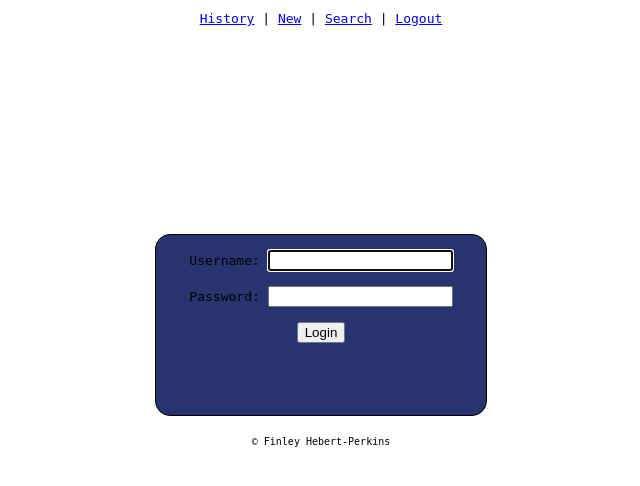
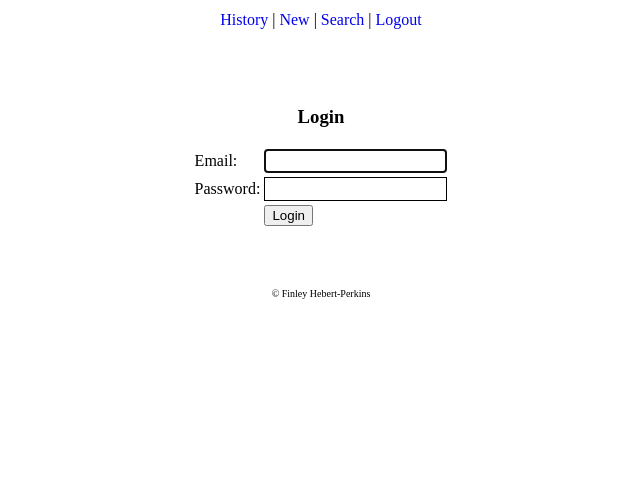
Before and after one commit to fhebert-perkins/ResourceTracker, a Flask app: template templates/login.html in a window 1280 px wide. Shown: the top 486 px of the page, without its empty margins (319-959 px from the left). Run offline with Flask 2, Linux system fonts and the light colour scheme; the template is opened without the code that fills it, so the values that code supplies are empty; the visitor is signed in with stand-in values (Sample User, id 1).

Commit message:
login and setup working

```diff
--- a/app.py
+++ b/app.py
@@ -5,29 +5,38 @@ from models import db, bcrypt, User, Transaction, TransactionType
 from functools import wraps
 
 app = Flask(__name__) # initiates flask webapp
+app.config['SQLALCHEMY_DATABASE_URI'] = 'sqlite:///test.db'
 db.init_app(app)
 bcrypt.init_app(app)
+
 
 def login_required(f):
     @wraps(f)
     def decorated_function(*args, **kwargs):
-        if session.get("logged_in") is None:
+        if not session.get("logged_in"):
+            print("Logged in")
             return redirect(url_for('login', next=request.url))
-        return f(*args, **kwargs)
+        else:
+            return f(*args, **kwargs)
     return decorated_function
 
-def admin_required(f):
-    @wraps(f)
+def admin_required(h):
+    @wraps(h)
     def decorated_function(*args, **kwargs):
         if not User.query.filter_by(email=session.get("email")).first().isAdmin:
             abort(405)
         elif session.get("logged_in") is None:
             return redirect(url_for('login', next=request.url))
-        return f(*args, **kwargs)
+        return h(*args, **kwargs)
     return decorated_function
 
 @app.route('/')
 def root():
+    try:
+        if len(User.query.all()) == 0:
+            return redirect(url_for("setup"))
+    except:
+        return redirect(url_for("setup"))
     return redirect(url_for('addtrans')) # if / is served, redirects webbrowser to the add transaction page
 
 @app.route('/search')
@@ -52,16 +61,17 @@ def login():
         if request.method == "POST":
             try:
                 user = User.query.filter_by(email=request.form["email"]).first() # get user that is
-                yield user.login(request.form["password"])
-                session["logged_in"]= True
+                assert user.login(request.form["password"])
+                session["logged_in"] = True
                 session["email"] = user.email
                 return redirect(url_for("addtrans"))
-            except:
+            except AssertionError:
                 error = "Incorrect Username or Password"
                 return render_template('login.html', error=error)
         else:
             return render_template('login.html', error=error)
-    return redirect(url_for('addtrans'))
+    else:
+        return redirect(url_for('addtrans'))
 
 @app.route('/logout') # This can stay the same
 @login_required
@@ -72,7 +82,7 @@ def logout():
     return redirect(url_for('login'))
 
 @app.route('/newuser', methods=['GET', 'POST'])
-@admin_required
+#@admin_required
 def newuser():
     return "NYI"
 
@@ -82,7 +92,7 @@ def listusers():
     return "NYI"
 
 @app.route('/admin', methods=['GET', 'POST'])
-@admin_required
+#@admin_required
 def admin():
     return "NYI"
 
@@ -90,6 +100,25 @@ def admin():
 def favicon():
     return send_from_directory(os.path.join(app.root_path, 'static'),'favicon.ico', mimetype='image/vnd.microsoft.icon')
 
+@app.route("/setup", methods=["POST", "GET"])
+def setup():
+    if len(User.query.all()) != 0:
+        abort(404)
+    elif request.method == "POST":
+        if request.form["password"] == request.form["passwordAgain"]:
+            user = User(email=request.form["email"], password=request.form["password"], isAdmin=True)
+            db.session.add(user)
+            db.session.commit()
+            return redirect(url_for("login"))
+        else:
+            flash("Passwords do not match")
+            return render_template("setup.html")
+    else:
+        return render_template("setup.html")
+
+
 if __name__ == '__main__':
+    with app.app_context():
+        db.create_all()
     app.secret_key = os.urandom(16)
     app.run(debug=True)
--- a/models.py
+++ b/models.py
@@ -1,6 +1,6 @@
+from datetime import datetime
 from flask.ext.sqlalchemy import SQLAlchemy
 from flask.ext.bcrypt import Bcrypt
-from datetime import datetime
 
 db = SQLAlchemy()
 bcrypt = Bcrypt()
--- a/static/style.css
+++ b/static/style.css
@@ -1,74 +1,13 @@
-#loginbox{
-    border: 1px solid black;
-    border-radius: 15px;
-    width: 300px;
-    height: 150px;
-    padding: 15px;
-    background-color: #273470;
-    margin:0 auto;
-    margin-top: 200px;
-    vertical-align: middle;
-    text-align: center;
+input[type=text], input[type=password] {
+    border : 1px black solid;
+    height: 20px;
+    padding-left: 2px;
 }
-#loginbutton{
-    width:100px;
+
+a {
+    text-decoration: none;
 }
-.footer{
-    text-align: center;
-    font-family: monospace;
-    color: #8D8D8D;
-    height: 100px;
-    width: 100%;
-    position: absolute;
-    bottom: 0;
+
+.center {
+    text-align: -webkit-center;
 }
-body{
-    font-family: monospace;
-}
-#top{
-    width: 650px;
-    border-bottom: solid 1px black;
-    padding-left: 30px;
-}
-#inputs{
-    width: 50;
-}
-div#top td{
-    text-align: right;
-}
-#bottom td{
-    text-align: right;
-}
-#history{
-    border: solid 2px black;
-    height: 100px;
-    width: 650px;
-    text-align: center;
-    display: block;
-}
-#history td#name{
-    border-right: solid 1px black;
-    height: 15px;
-    width: 165px;
-    text-align: center;
-}
-#history td#serial{
-    border-right: solid 1px black;
-    height: 15px;
-    width: 165px;
-    text-align: center;
-}
-#history td#date{
-    border-right: solid 1px black;
-    height: 15px;
-    width: 165px;
-    text-align: center;
-}
-#history td#action{
-    height: 15px;
-    width: 165px;
-    text-align: center;
-}
-#history tr{
-    width: 625px;
-}
--- a/templates/login.html
+++ b/templates/login.html
@@ -1,13 +1,19 @@
 {% extends 'template.html' %}
 {% block body %}
-    <div id='loginbox'>
-        <form action="/login" method="post">
-            Username: <input type='text' name='username' autofocus required>
-            <br><br>
-            Password: <input type="password" name="password" required>
-            <br><br>
-            <button type='submit' value='Submit' class="btn btn-default">Login</button>
-        </form>
-    </div>
-    <p style=''>
+    <form action="/login" method="post" class="center">
+        <h3>Login</h3>
+        <table>
+            <tr>
+                <td>Email:</td>
+                <td><input type='text' name='email' autofocus required></td>
+            </tr>
+            <tr>
+                <td>Password:</td>
+                <td><input type="password" name="password" required></td>
+            </tr>
+            <tr>
+                <td></td>
+                <td><button type='submit' value='Submit' class="btn btn-default">Login</button></td>
+        </table>
+    </form>
 {% endblock %}
--- a/templates/template.html
+++ b/templates/template.html
@@ -6,13 +6,13 @@
 <body>
     <table width="100%">
         <tr>
-            <td>
-                <center>
-                    <a href="{{ url_for('history') }}">History</a> |
-                    <a href="{{ url_for('addtrans') }}">New</a> |
-                    <a href="{{ url_for('history') }}">Search</a> |
-                    <a href="{{ url_for('logout') }}">Logout</a>
-                </center>
+            <td class="center">
+                {% if session.get("logged_in") %}
+                <a href="{{ url_for('history') }}">History</a> |
+                <a href="{{ url_for('addtrans') }}">New</a> |
+                <a href="{{ url_for('history') }}">Search</a>
+                | <a href="{{ url_for('logout') }}">Logout</a>
+                {% endif %}
             </td>
         </tr>
         <tr>
@@ -25,7 +25,7 @@
             </td>
         </tr>
         <tr>
-            <td>
+            <td style="display:block;margin-top:50px;margin-bottom:50px;">
                 {% block body %}{% endblock %}
             </td>
         </tr>
```
Also changed, not shown: templates/setup.html (added, +25 -0 lines), 1 other file.
